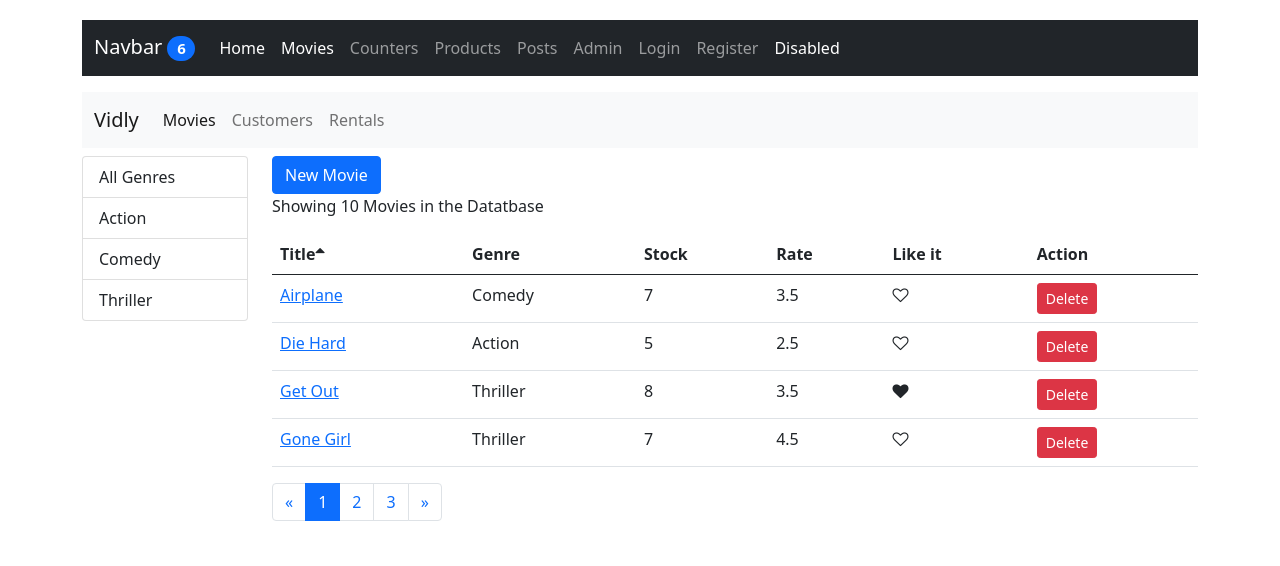
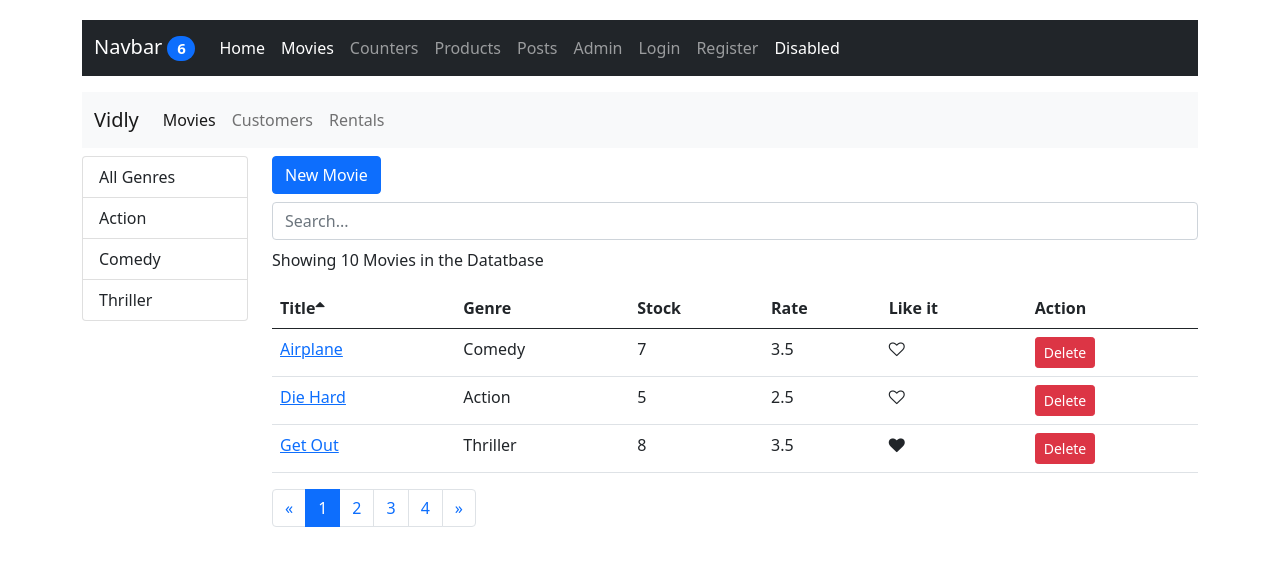
Before and after one commit to alokgarg13/mosh-react, a React (Create React App) app: page /movies/list in a window 1280 px wide. Shown: the top 566 px of the page. Built offline with nearby package versions, Linux system fonts and the light colour scheme.

Commit message:
Commiting code for searching movies

```diff
--- /dev/null
+++ b/src/components/common/forms/searchBox.jsx
@@ -0,0 +1,16 @@
+import React from 'react';
+
+const SearhBox = (props) => {
+    return (
+        <input
+            type="text"
+            name="query"
+            className="form-control mt-2 mb-2"
+            placeholder="Search..."
+            value={props.value}
+            onChange={e => props.onHandleSearch(e.target.value)}
+        />
+     );
+}
+
+export default SearhBox;
--- a/src/components/movies/movieForm.jsx
+++ b/src/components/movies/movieForm.jsx
@@ -32,7 +32,7 @@ class MovieForm extends Form {
         if(movieId === "new") return;
 
         const movie = getMovie(movieId);
-        // if(!movie) return this.props.history.replace("/not-found");
+        if(!movie) return this.props.history.replace("/not-found");
         this.setState({data: this.mapToViewModel(movie)});
     }
 
--- a/src/components/movies/movies.jsx
+++ b/src/components/movies/movies.jsx
@@ -7,6 +7,7 @@ import MoviesTable from './moviesTable';
 import Pagination from './../common/pagination';
 import { paginate } from './../../utils/paginate';
 import ListGroup from './../common/listGroup';
+import SearhBox from '../common/forms/searchBox';
 import _ from 'lodash';
 
 
@@ -14,10 +15,11 @@ class Movies extends Component {
     state = {
         // movies: [],
         genres: [],
-        pageSize: 4,
+        pageSize: 3,
         currentPage: 1,
-        sortColumn: {path: 'title', order: 'asc'},
-        selectedGenre: {_id:'', name: 'All Genres'}
+        selectedGenre: null,
+        searchQuery: "",
+        sortColumn: {path: 'title', order: 'asc'}
      }
 
     //  handleDelete = (id) => {
@@ -54,36 +56,48 @@ class Movies extends Component {
     }
 
     handleGenreSelect = (genre) => {
-        this.setState({selectedGenre: genre, currentPage: 1});
+        this.setState({selectedGenre: genre, currentPage: 1, searchQuery: ''});
     }
+
+    handleSearch= query => {
+        this.setState({searchQuery: query, selectedGenre: null, currentPage: 1});
+    }
+
 
     handleSortingMovies = (sortColumn) => {
         this.setState({sortColumn});
     }
 
     getPagedata = () => {
-        const { pageSize, currentPage, selectedGenre, sortColumn} = this.state;
+        const { pageSize, currentPage, selectedGenre, searchQuery, sortColumn} = this.state;
         const { movies: allMovies} = this.props;
 
-        const filtered = (selectedGenre && selectedGenre._id !== "")
-                            ? allMovies.filter(movie => movie.genre._id === selectedGenre._id)
-                            : allMovies;
+
+        let filtered = allMovies;
+
+        if(searchQuery && searchQuery !== "") {
+            filtered = allMovies.filter(mv => mv.title.toLowerCase().match(searchQuery.toLowerCase()));
+        }
+        else if(selectedGenre && selectedGenre._id !== "") {
+            filtered = allMovies.filter(movie => movie.genre._id === selectedGenre._id);
+        }
+
         const sorted =  _.orderBy(filtered, [sortColumn.path], [sortColumn.order]);
         const movies = paginate(sorted, currentPage, pageSize);
 
         return { totalCount: sorted.length, data: movies};
     }
 
+
     render() {
         const { length: count } = this.props.movies;
         if(count === 0 ) return <p>There is no movies in the list. </p>;
 
-        const { pageSize, currentPage,  sortColumn, selectedGenre} = this.state;
+        const { pageSize, currentPage,  sortColumn, selectedGenre, searchQuery } = this.state;
         const { totalCount, data: movies} = this.getPagedata();
         return (
             <div className="row">
                 <div className="col-2">
-                    {/* <Genres filterMovies={this.handleFilterMovies}/> */}
                     <ListGroup
                         items={this.state.genres}
                         selectedItem = {selectedGenre}
@@ -93,10 +107,13 @@ class Movies extends Component {
                 <div className="col">
                     <button
                         className="btn btn-primary"
-                        onClick={()=> this.props.history.push("/movies/list/new")}
-                    >
-                        New Movie
+                        onClick={()=> this.props.history.push("/movies/list/new")}>
+                            New Movie
                     </button>
+
+
+                    <SearhBox value={searchQuery}  onHandleSearch={this.handleSearch} />
+
                     <p>Showing {totalCount} Movies in the Datatbase</p>
                     <MoviesTable
                         movies= {movies}
```
